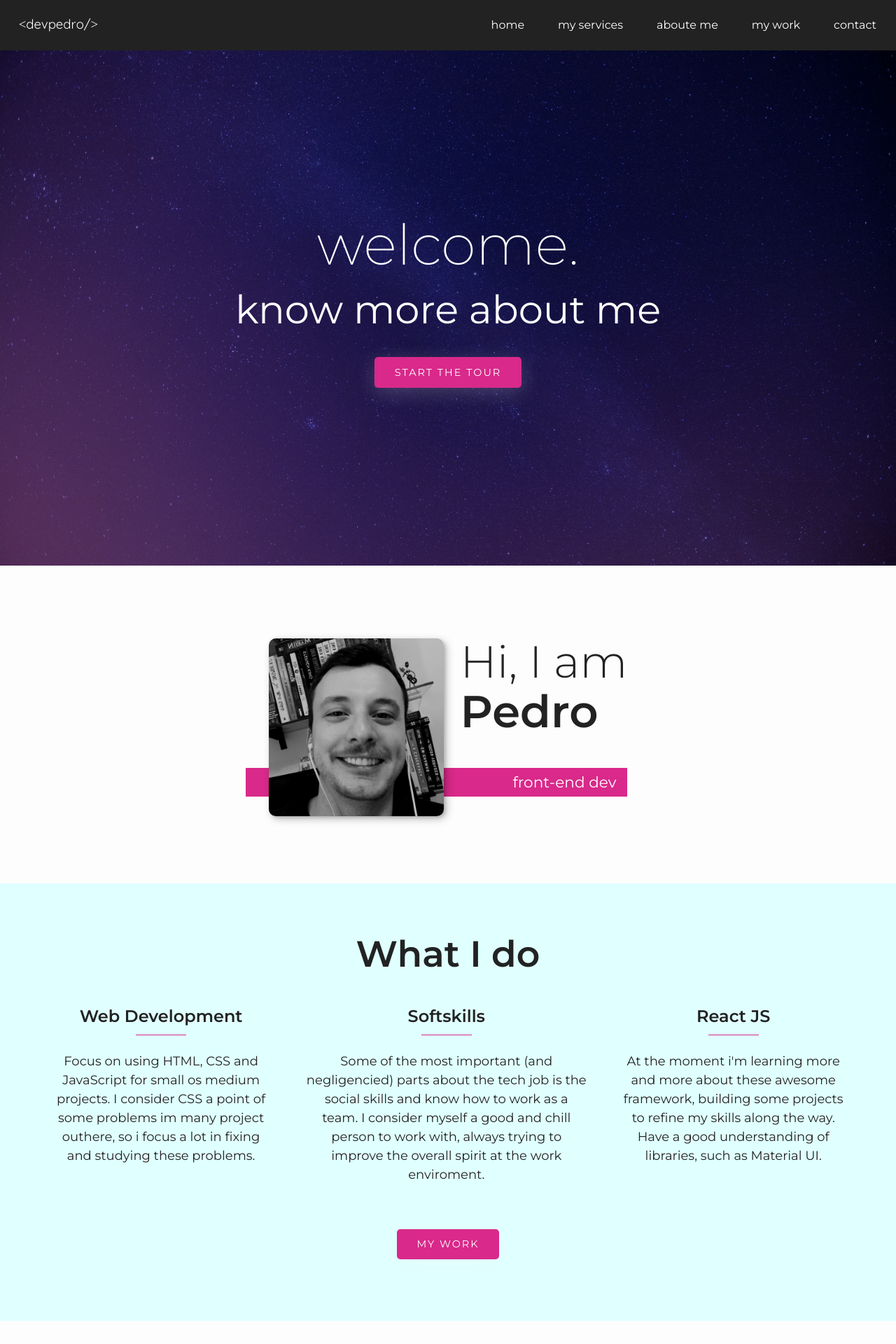
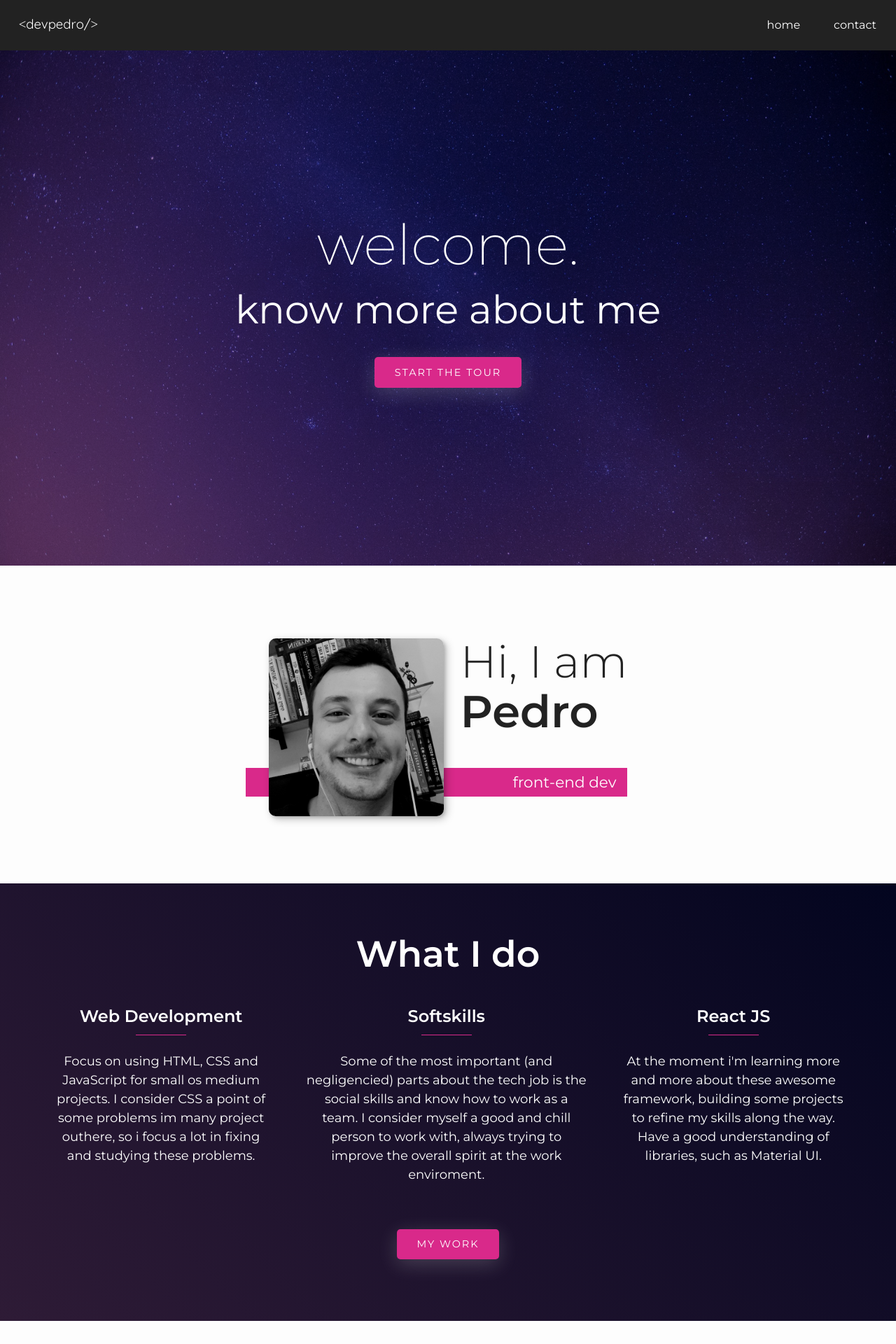
Before and after one commit to pedrodruviaro/new-website-react, a React (Create React App) app: page / in a window 1280 px wide. Shown: the top 1920 px of the page at 70% size. Built offline with nearby package versions, Linux system fonts and the light colour scheme.

Commit message:
containers e links arrumados

```diff
--- a/src/App.js
+++ b/src/App.js
@@ -10,7 +10,6 @@ import Main from "./componets/Main";
 import FormContact from "./pages/FormContact";
 import Footer from "./componets/Footer";
 
-
 function App() {
     const [sidebarOpen, setSidebarOpen] = useState(false);
 
@@ -21,14 +20,13 @@ function App() {
     return (
         <ThemeProvider theme={myTheme}>
             <GlobalStyles />
-
+            <BrowserRouter>
                 <Header
                     handleSidebarOpen={handleSidebarOpen}
                     sidebarOpen={sidebarOpen}
                 ></Header>
                 <Sidebar open={sidebarOpen} />
 
-            <BrowserRouter>
                 <Switch>
                     <Route exact path="/">
                         <Main />
@@ -37,9 +35,9 @@ function App() {
                         <FormContact />
                     </Route>
                 </Switch>
-            </BrowserRouter>
 
                 <Footer />
+            </BrowserRouter>
         </ThemeProvider>
     );
 }
--- a/src/componets/About/index.jsx
+++ b/src/componets/About/index.jsx
@@ -5,7 +5,7 @@ import { Container, ContainerSplit } from "../Containers";
 
 export default function index() {
     return (
-        <AboutStyled>
+        <AboutStyled id="about">
             <Container>
                 <SecondaryTitle>Who I am</SecondaryTitle>
                 <CustomTitle>web developer based in Brazil</CustomTitle>
--- a/src/componets/Footer/index.jsx
+++ b/src/componets/Footer/index.jsx
@@ -8,6 +8,7 @@ import {
     FaEnvelopeOpenText,
 } from "react-icons/fa";
 import { FlexContainer } from "../Containers";
+import { Link } from "react-router-dom";
 
 export default function index() {
     return (
@@ -21,28 +22,28 @@ export default function index() {
                 <nav>
                     <ul>
                         <li>
-                            <a href="">
+                            <a rel="noreferrer" href="https://github.com/pedrodruviaro">
                                 <FaGithub />
                                 GitHub
                             </a>
                         </li>
                         <li>
-                            <a href="">
+                            <a rel="noreferrer" href="https://www.linkedin.com/in/pedro-henrique-dalmolin-ruviaro-4b4a00209/">
                                 <FaLinkedinIn />
                                 Linkedin
                             </a>
                         </li>
                         <li>
-                            <a href="">
+                            <a rel="noreferrer" href="https://www.instagram.com/pedrodalmolin/">
                                 <FaInstagram />
                                 Instagram
                             </a>
                         </li>
                         <li>
-                            <a href="">
+                            <Link to="/contact">
                                 <FaEnvelopeOpenText />
                                 Contact
-                            </a>
+                            </Link>
                         </li>
                     </ul>
                 </nav>
--- a/src/componets/Header/index.jsx
+++ b/src/componets/Header/index.jsx
@@ -2,31 +2,23 @@ import React from "react";
 import { Hamburger, HeaderStyled, MenuNavHeader } from "./styles";
 import logo from "../../assets/imgs/logo.svg";
 import { FlexContainer } from "../Containers";
+import { Link } from "react-router-dom";
 
 export default function Index(props) {
     return (
         <HeaderStyled>
             <FlexContainer align="center" justify="space-between">
-                <a href="">
+                <Link to="/">
                     <img src={logo} alt="" />
-                </a>
+                </Link>
 
                 <MenuNavHeader>
                     <ul>
                         <li>
-                            <a href="#home">Home</a>
+                            <Link to="/">Home</Link>
                         </li>
                         <li>
-                            <a href="">My Services</a>
-                        </li>
-                        <li>
-                            <a href="">Aboute me</a>
-                        </li>
-                        <li>
-                            <a href="">My Work</a>
-                        </li>
-                        <li>
-                            <a href="">Contact</a>
+                            <Link to="/contact">Contact</Link>
                         </li>
                     </ul>
                 </MenuNavHeader>
--- a/src/componets/Hero/index.jsx
+++ b/src/componets/Hero/index.jsx
@@ -7,7 +7,7 @@ export default function index() {
     <HeroStyled>
       <HeroTitle>welcome.</HeroTitle>
       <HeroSubtitle>know more about me</HeroSubtitle>
-      <Button>Start the tour</Button>
+      <Button href="#home">Start the tour</Button>
     </HeroStyled>
   );
 }
--- a/src/componets/MyServices/index.jsx
+++ b/src/componets/MyServices/index.jsx
@@ -1,12 +1,12 @@
 import React from "react";
 import { MyServicesStyled } from "./styles";
 import { Paragraph, SecondaryTitle, TertiaryTitle } from "../Typography";
-import { Container, ContainerSplit, FlexContainer } from "../Containers";
+import { Container, ContainerSplit } from "../Containers";
 import { Button } from "../Button";
 
 export default function index(props) {
     return (
-        <MyServicesStyled>
+        <MyServicesStyled id="services">
             <Container>
 
             <SecondaryTitle>What I do</SecondaryTitle>
@@ -43,7 +43,7 @@ export default function index(props) {
                 </div>
             </ContainerSplit>
 
-            <Button>my work</Button>
+            <Button href="#work">my work</Button>
             </Container>
         </MyServicesStyled>
     );
--- a/src/componets/MyServices/styles.jsx
+++ b/src/componets/MyServices/styles.jsx
@@ -4,6 +4,6 @@ import styled from "styled-components";
 
 export const MyServicesStyled = styled.section`
     text-align: center;
-
-    background-color: lightcyan;
+    color: #fff;
+    background: linear-gradient(-135deg, #03051f, #2e1b36);
 `
--- a/src/componets/Work/index.jsx
+++ b/src/componets/Work/index.jsx
@@ -5,7 +5,7 @@ import { Container } from '../Containers'
 
 export default function index() {
     return (
-        <WorkStyled>
+        <WorkStyled id="work">
             <Container>
 
             <SecondaryTitle>My work</SecondaryTitle>
--- a/src/componets/styles/Reset/index.jsx
+++ b/src/componets/styles/Reset/index.jsx
@@ -1,4 +1,4 @@
-import styled, { createGlobalStyle } from "styled-components";
+import { createGlobalStyle } from "styled-components";
 
 export const Reset = createGlobalStyle`
     /* http://meyerweb.com/eric/tools/css/reset/
```
Lines whose indentation alone changed are shown as unchanged.
